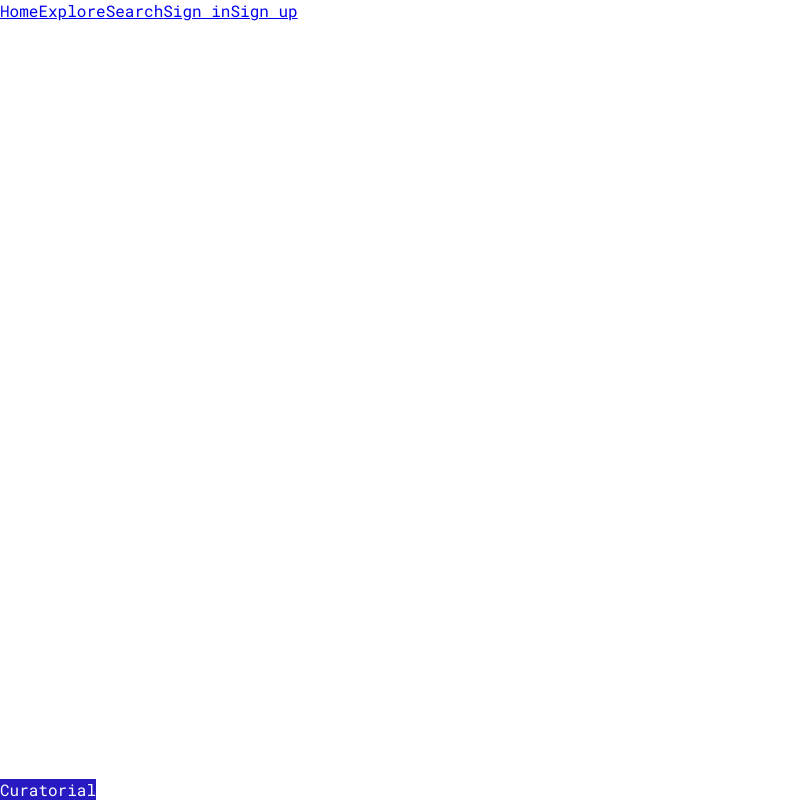
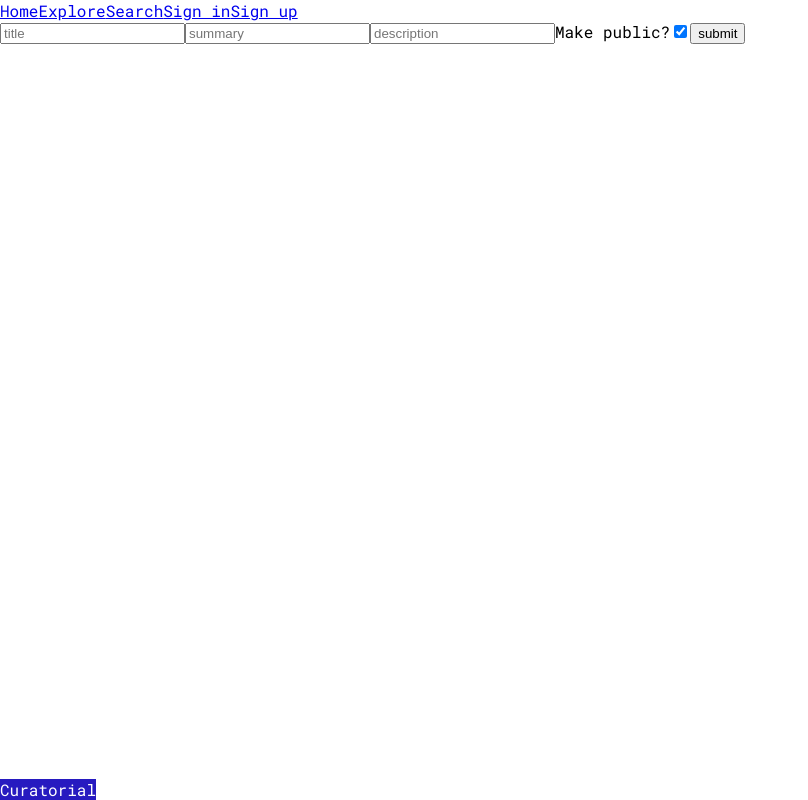
Before and after one commit to softscienceprojects/Curatorial_frontend, a React (Create React App) app: page /newexhibition in a window 1280 px wide. Shown: the whole page, without its empty margins (0-808 px from the left). Built offline with nearby package versions, Linux system fonts and the light colour scheme; no server answers.

Commit message:
exhibition new form working w/ redirect

```diff
--- a/src/App.js
+++ b/src/App.js
@@ -79,8 +79,13 @@ class App extends React.Component {
         />
         <Route
           exact
-          path={`${paths.EXHIBITIONS}/:id`}
-          render={routerProps => <ExhibitionShow {...routerProps} user={this.state.user} signin={this.signin} logout={this.logout} />}
+          path="/newexhibition"
+          render={routerProps => <ExhibitionNewForm {...routerProps} user={this.state.user} signin={this.signin} logout={this.logout} />}
+        />
+        <Route
+          exact
+          path={`${paths.EXHIBITIONS}/:id/edit`}
+          render={routerProps => <ExhibitionNewForm {...routerProps} user={this.state.user} signin={this.signin} logout={this.logout} />}
         />
         <Route
           exact
--- a/src/components/ExhibitionNewForm.js
+++ b/src/components/ExhibitionNewForm.js
@@ -1,9 +1,12 @@
 import React from 'react'
 import API from '../adapters/API'
+import { Redirect } from 'react-router-dom'
 
 
 class ExhibitionNewForm extends React.Component {
     state ={
+        exhibition_id: null,
+        title: '',
         summary: '',
         description: '',
         public: true,
@@ -21,10 +24,35 @@ class ExhibitionNewForm extends React.Component {
         })
     }
 
+    updateOnClient = response => {
+        this.props.history.push(`/exhibitions/${response.id}`)
+    }
+
     handleSubmit = event => {
         event.preventDefault();
-        API.newExhibition({user_id: this.props.user.id, summary: this.state.summary, description: this.state.description, public: this.state.public})
-        .then(resp=> console.log(resp))
+        if (this.state.exhibition_id === null) {
+            API.newExhibition({user_id: this.props.user.id, title: this.state.title, summary: this.state.summary, description: this.state.description, public: this.state.public})
+            .then(resp=> this.updateOnClient(resp))
+        } else {
+            API.editExhibition({exhibition_id: this.props.match.params.id, user_id: this.props.user.id, title: this.state.title, summary: this.state.summary, description: this.state.description, public: this.state.public})
+            .then(resp=> this.updateOnClient(resp))
+        }
+    }
+
+    componentDidMount() {
+        if (this.props.match.path.match(/(edit)/)) {
+            API.getExhibition(this.props.match.params.id)
+            .then(res=> this.setState({
+                exhibition_id: this.props.match.params.id,
+                user_id: res.user_id,
+                title: res.title,
+                summary: res.summary,
+                description: res.description,
+                public: res.public
+                })
+            )
+        }
+
     }
 
 
@@ -32,6 +60,7 @@ class ExhibitionNewForm extends React.Component {
         return(
             <div>
                 <form onSubmit={this.handleSubmit}>
+                    <input type="text" name="title" value={this.state.title} placeholder="title" onChange={this.handleChange} />
                     <input type="text" name="summary" value={this.state.summary} placeholder="summary" onChange={this.handleChange} />
                     <input type="textfield" name="description" value={this.state.description} placeholder="description" onChange={this.handleChange} />
                     <label>Make public?<input type="checkbox" name="summary" checked={this.state.public} onChange={this.makePublic} /></label>
```
